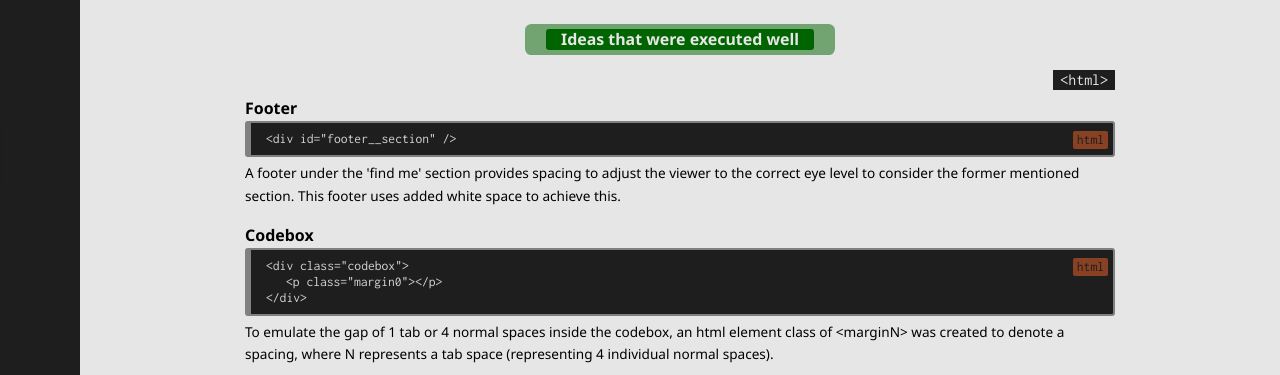
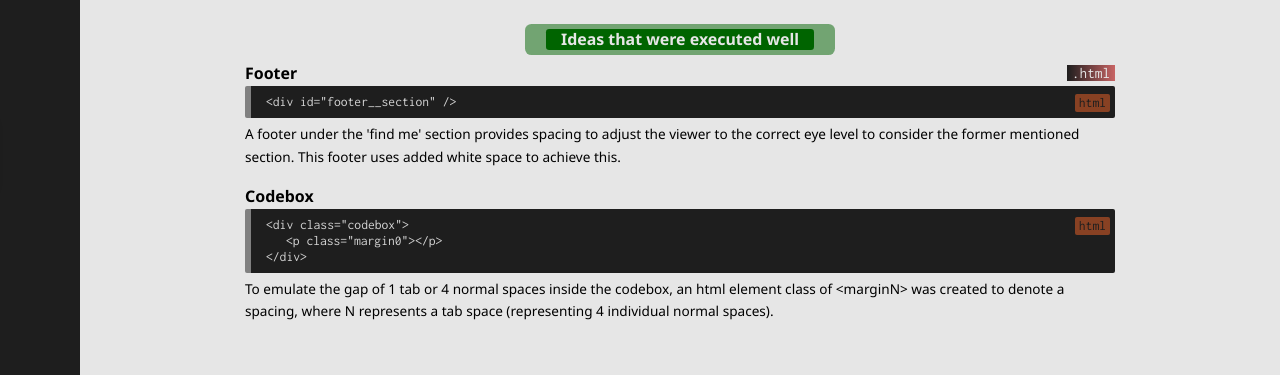
Before and after one commit to hanhuang-tech/hht, a PHP site: page /critiques/index.html in a window 1280 px wide. Shown: the part 235-610 px from the top of the page. Run offline with PHP 8.4, Linux system fonts and the light colour scheme.

Commit message:
Add h4.side-heading

```diff
--- a/hanhuang.tech/critiques/index.html
+++ b/hanhuang.tech/critiques/index.html
@@ -107,9 +107,7 @@
           <div class="pros">
             <h3>Ideas that were executed well</h3>
           </div>
-          <div class="side-heading">
-            <h3>&lt;html&gt;</h3>
-          </div>
+          <h4 class="side-heading">.html</h4>
           <h3>Footer</h3>
           <div class="codebox">
             <div class="code-html">html</div>
@@ -152,7 +150,6 @@
           <div class="side-heading">
             <h3>&lt;css&gt;</h3>
           </div>
-          <h3></h3>
           <div class="codebox">
             <div class="code-css">css</div>
             <p class="margin0">p.margin1{</p>
--- a/hanhuang.tech/css/style.css
+++ b/hanhuang.tech/css/style.css
@@ -1840,15 +1840,15 @@ div.subject-banner {
 
 div.subject-banner.grey {
   background-image: url(../img/tentpath.png);
-  background-color: gray;
+  background-color: darkgrey;
 }
 
 .subject-banner h2 {
-  color: var(--clr-dark);
+  color: var(--clr-light);
   font-family: var(--ff-secondary);
   line-height: 1.1rem;
   padding: 0px 5px;
-  background-color: var(--clr-light);
+  background-color: var(--clr-dark2);
   border: 2px solid var(--clr-dark);
   text-shadow: 1px 1px gray;
 }
@@ -1859,19 +1859,17 @@ div.subject-banner.grey {
   }
 }
 
-/* side headings */
-div.side-heading {
-  display: flex;
+h4.side-heading {
+  font-weight: var(--fw-reg);
+  color: var(--clr-light);
   font-family: var(--ff-secondary);
-  justify-content: right;
-}
-
-div.side-heading h3 {
-  display: inline-block;
-  background-color: var(--clr-dark);
-  font-weight: var(--fw-reg);
-  color: var(--clr-light);
-  padding: 1px 5px;
+  background-image: linear-gradient(
+    to right,
+    var(--clr-dark),
+    rgb(200, 100, 100)
+  );
+  padding: 0 5px;
+  float: right;
 }
 
 div.body-wrapper {
@@ -1883,14 +1881,6 @@ div.body-wrapper h3 {
 }
 
 @media (min-width: 64em) {
-  div.side-heading {
-    row-gap: 4px;
-  }
-
-  div.side-heading h3 {
-    padding: 2px 7px;
-  }
-
   div.body-wrapper {
     max-width: 1000px;
     margin: 0 auto;
@@ -1910,10 +1900,10 @@ div.code-btn-j {
   margin: 0;
   padding: 5px 10px;
   line-height: 1rem;
-  border-width: 2px 2px 2px 6px;
+  border-width: 0px 0px 0px 6px;
   border-style: solid;
   border-color: gray;
-  border-radius: 3px;
+  border-radius: 2px;
 }
 
 @media (min-width: 64em) {
@@ -2008,7 +1998,7 @@ div.pros,
 div.cons {
   display: flex;
   justify-content: center;
-  margin: 0 30px 5px;
+  margin: 0 30px 10px;
   border-radius: 1.5vw;
 }
 
```
